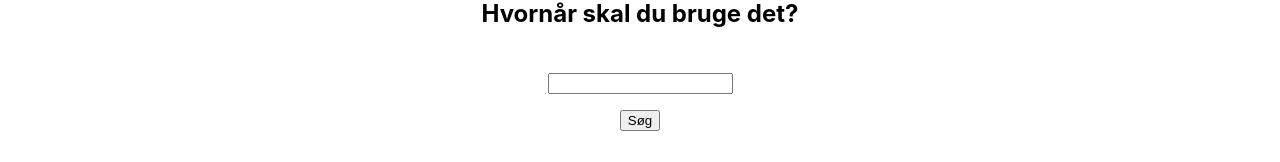
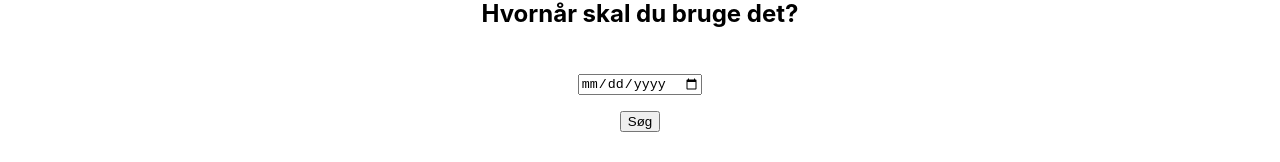
Before and after one commit to chrisanker/lokale-booking, a React (Create React App) app: page / in a window 1280 px wide. Shown: the part 315-477 px from the top of the page. Built offline with nearby package versions, Linux system fonts and the light colour scheme.

Commit message:
Selected date passing to parent component

```diff
--- a/src/App.js
+++ b/src/App.js
@@ -13,6 +13,7 @@ function App() {
         'Mødelokale 4'
     ]);
     const [selection, setSelection] = useState()
+    const [date, setDate] = useState()
     const availableRooms = [];
     for (let i = 0; i < rooms.length; i++){
         availableRooms.push(<li><Room name={rooms[i]} getRoomName={selection => setSelection(selection)}/></li>);
@@ -21,9 +22,9 @@ function App() {
         <React.Fragment>
             <div>
                 <Resource />
-                <SelectDate />
+                <SelectDate date={date} handleClick={date => setDate(date)}/>
                 <RoomList availableRooms={availableRooms} />
-                {selection ? <Booking selection={selection}/> : null}
+                {selection ? <Booking selection={selection} date={date} /> : null}
             </div>
         </React.Fragment>
     );
--- a/src/components/Booking.js
+++ b/src/components/Booking.js
@@ -2,12 +2,15 @@ import React from "react";
 
 export function Booking(props) {
     const selection = props.selection;
+    const date = props.date;
     return(
         <React.Fragment>
             <h1>Bookingdetaljer</h1>
             <form>
                 <label>Du har valgt</label>
                 <input type={"text"} readOnly={true} value={selection} /><br/>
+                <label>Dato</label>
+                <input type={"date"} readOnly={true} value={date}></input>
             </form>
         </React.Fragment>
     )
--- a/src/components/Datepicker.js
+++ b/src/components/Datepicker.js
@@ -2,25 +2,30 @@ import React, { useState } from "react";
 import DatePicker from "react-datepicker";
 import "react-datepicker/dist/react-datepicker.css";
 
-export function SelectDate() {
-    const [startDate, setStartDate] = useState();
-    const [search, setSearch] = useState(false)
-    const handleClick = () => {
+export function SelectDate(props) {
+    const selectedDate = props.date;
+    const [date, setDate] = useState(props?.value ?? '');
+
+
+    /* props.handleClick = () => {
         if(!startDate) {
             alert("Vælg venligst en dato.")
         }
         else {
-            setSearch(true);
+            //props.date = startDate;
         }
-    };
+    }; */
     return (
         <div>
             <h2>Hvornår skal du bruge det?</h2>
             <div id="datepicker-container">
-                <DatePicker selected={startDate} onChange={(date) => setStartDate(date)} popperPlacement="auto" />
+
+            {/* <DatePicker selected={startDate} onChange={(date) => setStartDate(date)} popperPlacement="auto" /> */}
+                <input type={"date"} value={date} onInput={(e) => setDate(e.target.value)}></input>
             </div>
             <div className="button-container">
-                <button onClick={handleClick}>Søg</button>
+                <button onClick={() => props.handleClick(date)}>Søg</button>
+                {console.log("Selected date: " + date)}
             </div>
         </div>
     );
```
